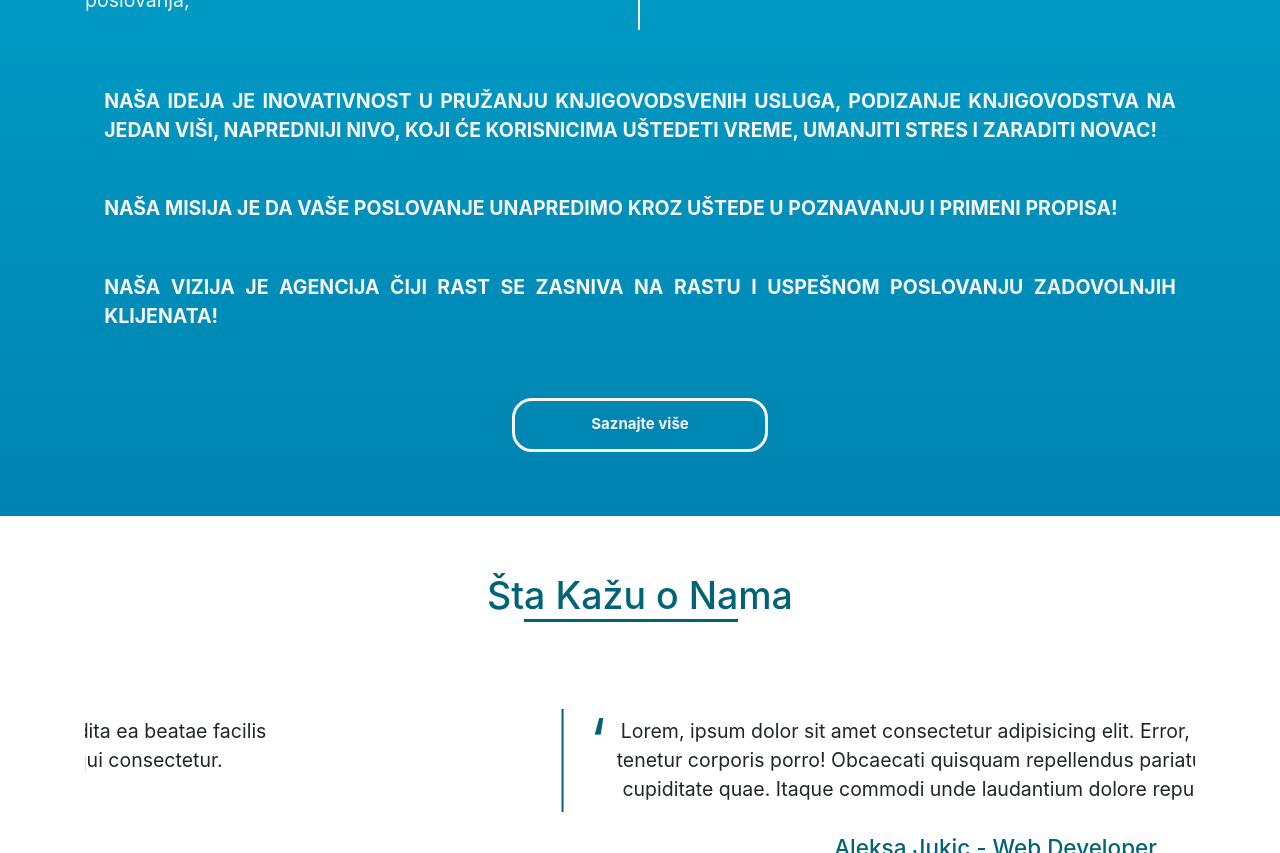
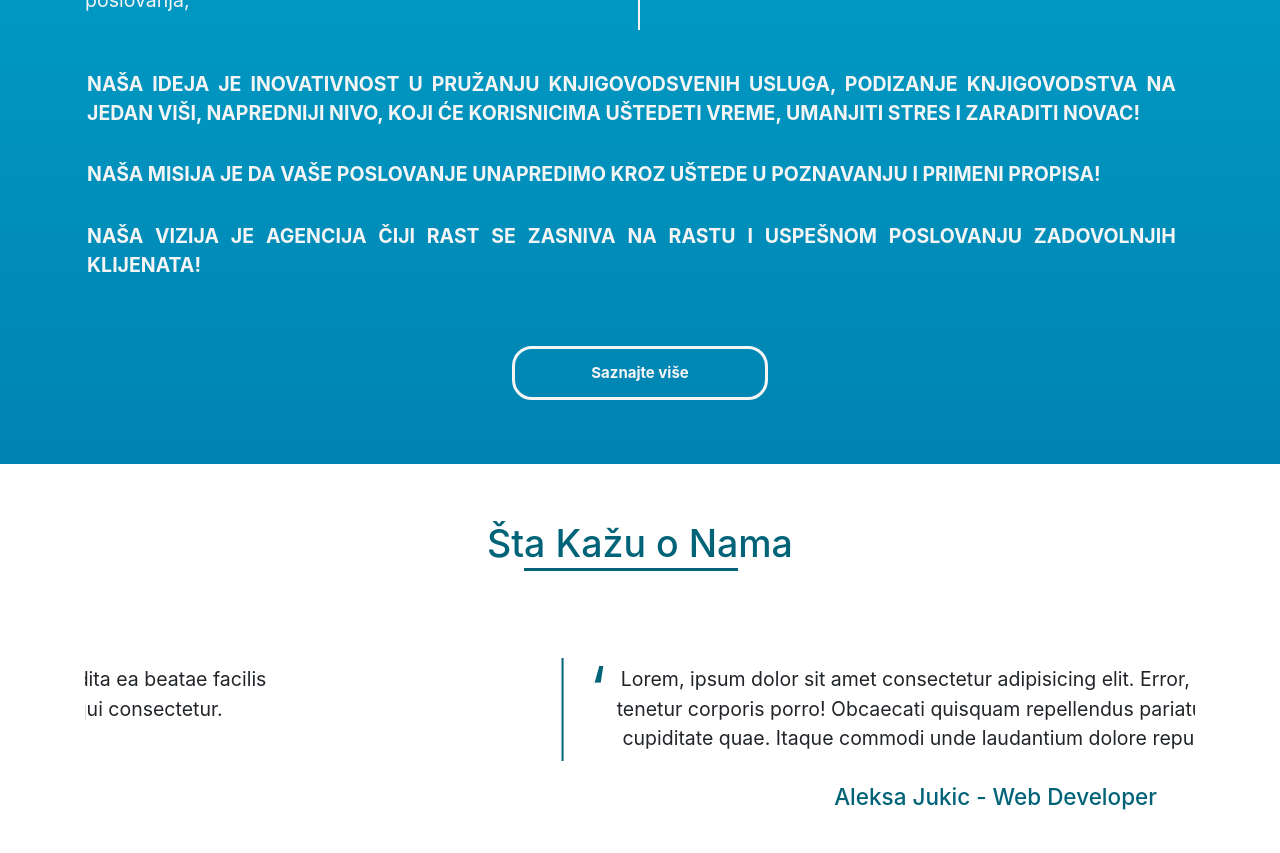
Before and after one commit to Danilo97/salzo2, a plain HTML site: page index.html in a window 1280 px wide. Shown: the part 3454-4307 px from the top of the page. Drawn offline with nearby package versions, Linux system fonts and the light colour scheme.

Commit message:
Update style.css

```diff
--- a/css/style.css
+++ b/css/style.css
@@ -595,7 +595,7 @@ body .fluidZasto .contZasto .rowZasto p label {
 }
 
 body .fluidZasto .contZasto .rowZasto .zastoPar {
-  padding: 3% 3% 0% 3%;
+  padding: 1.5% 3% 0% 1.5%;
   font-weight: bold;
 }
 
```
